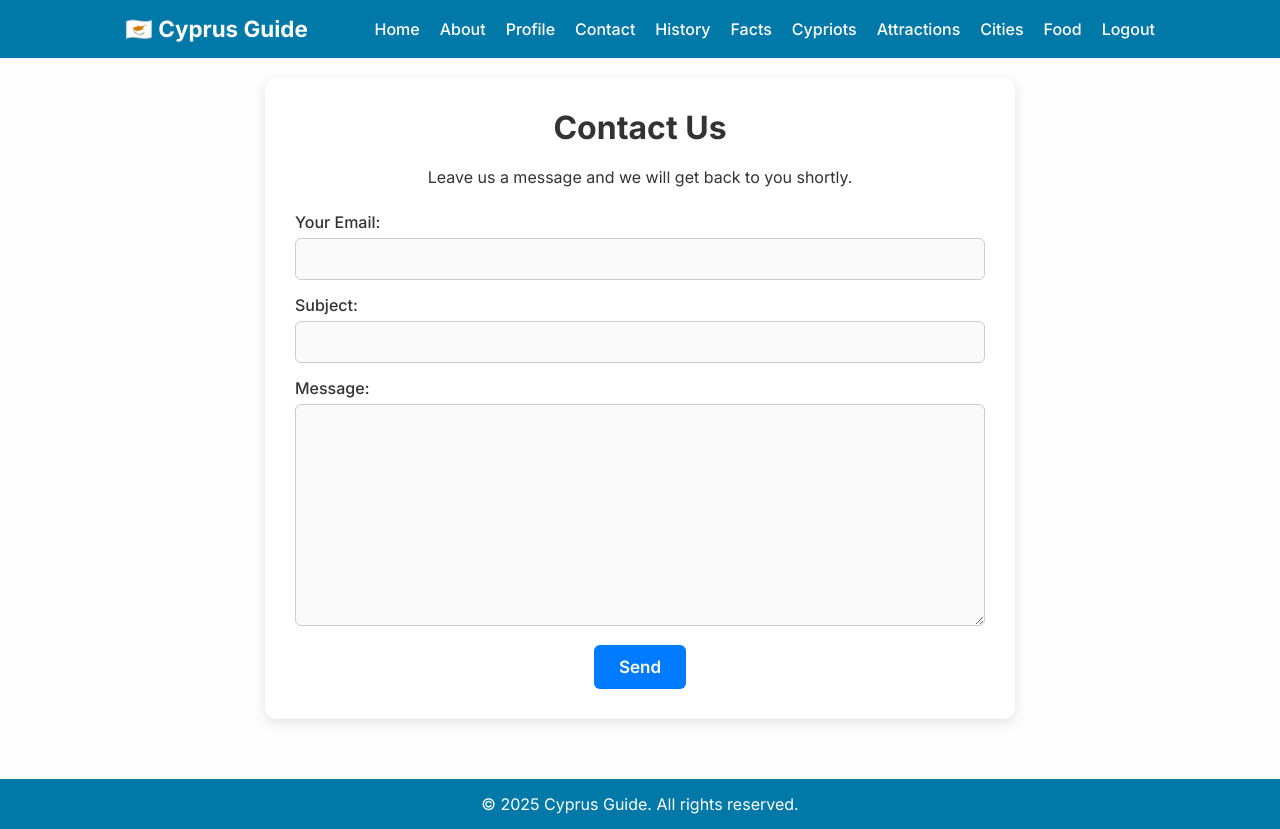
After one commit to KIRILL100-10/cyprus_site, a Django app: page /users/contact/ in a window 1280 px wide. The commit adds this page. Run offline with Django 5.2, Linux system fonts and the light colour scheme; the visitor is signed in with stand-in values (Sample User, id 1).

Commit message:
Created complete feedback system

```diff
--- a/cyprus_site/main/static/css/style.css
+++ b/cyprus_site/main/static/css/style.css
@@ -427,3 +427,7 @@ input:focus, select:focus, textarea:focus {
 .container p {
     margin-bottom: 15px;
 }
+
+.contact-form .form-group label {
+    text-align: left;
+}
--- a/cyprus_site/main/templates/base.html
+++ b/cyprus_site/main/templates/base.html
@@ -17,6 +17,7 @@
                 <li><a href="{% url "about" %}">About</a></li>
                 {% if user.is_authenticated %}
                 <li><a href="{% url "users:profile" %}">Profile</a></li>
+                <li><a href="{% url "users:contact" %}">Contact</a></li>
                 <li><a href="#">History</a></li>
                 <li><a href="#">Facts</a></li>
                 <li><a href="#">Cypriots</a></li>
--- a/cyprus_site/users/forms.py
+++ b/cyprus_site/users/forms.py
@@ -57,3 +57,9 @@ class UserPasswordResetForm(PasswordResetForm):
 class UserPasswordResetConfirmForm(SetPasswordForm):
     new_password1 = forms.CharField(label='New Password', widget=forms.PasswordInput(attrs={'class': 'form-control'}))
     new_password2 = forms.CharField(label='New Password confirmation', widget=forms.PasswordInput(attrs={'class': 'form-control'}))
+
+
+class FeedbackForm(forms.Form):
+    email = forms.EmailField(label='Your Email', widget=forms.EmailInput(attrs={'class': 'form-control'}), required=True)
+    subject = forms.CharField(label='Subject', widget=forms.TextInput(attrs={'class': 'form-control'}), max_length=150, required=True)
+    message = forms.CharField(label='Message', widget=forms.Textarea(attrs={'class': 'form-control'}), required=True)
--- /dev/null
+++ b/cyprus_site/users/templates/users/contact.html
@@ -0,0 +1,43 @@
+{% extends "base.html" %}
+{% load static %}
+
+{% block title %}Contact Us | Cyprus 🌞{% endblock %}
+
+{% block content %}
+<div class="center-wrapper">
+    <div class="center-card">
+        <h1>Contact Us</h1>
+        <p style="padding-bottom: 25px;">Leave us a message and we will get back to you shortly.</p>
+
+        <form method="post" class="contact-form">
+            {% csrf_token %}
+
+            <div class="form-group">
+                {{ form.email.label_tag }}
+                {{ form.email }}
+                {% if form.email.errors %}
+                    <div class="form-error">{{ form.email.errors }}</div>
+                {% endif %}
+            </div>
+
+            <div class="form-group">
+                {{ form.subject.label_tag }}
+                {{ form.subject }}
+                {% if form.subject.errors %}
+                    <div class="form-error">{{ form.subject.errors }}</div>
+                {% endif %}
+            </div>
+
+            <div class="form-group">
+                {{ form.message.label_tag }}
+                {{ form.message }}
+                {% if form.message.errors %}
+                    <div class="form-error">{{ form.message.errors }}</div>
+                {% endif %}
+            </div>
+
+            <button type="submit" class="btn btn-primary">Send</button>
+        </form>
+    </div>
+</div>
+{% endblock %}
--- a/cyprus_site/users/urls.py
+++ b/cyprus_site/users/urls.py
@@ -16,4 +16,6 @@ urlpatterns = [
     path('password/reset/done/', views.UserPasswordResetDoneView.as_view(), name='password_reset_done'),
     path('password/reset/<uidb64>/<token>/', views.UserPasswordResetConfirmView.as_view(), name='password_reset_confirm'),
     path('password/reset/complete/', views.UserPasswordResetCompleteView.as_view(), name='password_reset_complete'),
+    path('contact/', views.ContactView.as_view(), name='contact'),
+    path('contact/done/', views.ContactDoneView.as_view(), name='contact_done'),
 ]
--- a/cyprus_site/users/views.py
+++ b/cyprus_site/users/views.py
@@ -4,14 +4,18 @@ from django.contrib.auth.mixins import LoginRequiredMixin
 from django.contrib.auth.views import LoginView, PasswordChangeView, PasswordChangeDoneView, PasswordResetView, \
     PasswordResetDoneView, PasswordResetConfirmView, PasswordResetCompleteView
 from django.contrib.messages.views import SuccessMessageMixin
+from django.core.mail import send_mail
 from django.shortcuts import redirect
 from django.views import View
-from django.views.generic import CreateView, DetailView, UpdateView, DeleteView
+from django.views.generic import CreateView, DetailView, UpdateView, DeleteView, FormView, TemplateView
 from django.urls import reverse_lazy
 
 from .forms import RegisterForm, UserLoginForm, ProfileForm, UserPasswordChangeForm, UserPasswordResetForm, \
-    UserPasswordResetConfirmForm
+    UserPasswordResetConfirmForm, FeedbackForm
 from .mixins import ProfileMixin
+
+import os
+from dotenv import load_dotenv
 
 
 class RegisterView(SuccessMessageMixin, CreateView):
@@ -84,3 +88,23 @@ class UserPasswordResetConfirmView(SuccessMessageMixin, PasswordResetConfirmView
 
 class UserPasswordResetCompleteView(PasswordResetCompleteView):
     template_name = 'users/password_reset_complete.html'
+
+
+class ContactView(LoginRequiredMixin, SuccessMessageMixin, FormView):
+    form_class = FeedbackForm
+    template_name = 'users/contact.html'
+    success_message = 'Thank You for your feedback.'
+    success_url = reverse_lazy('users:contact_done')
+
+    def form_valid(self, form):
+        print(form.cleaned_data)
+        email = form.cleaned_data.get('email', 'No email')
+        subject = form.cleaned_data.get('subject', 'No subject')
+        message = form.cleaned_data.get('message', 'No message')
+
+        print(send_mail(subject=subject, message=message, from_email=email, recipient_list=[os.getenv('EMAIL_CONTACT')], fail_silently=False))
+        return super().form_valid(form)
+
+
+class ContactDoneView(LoginRequiredMixin, TemplateView):
+    template_name = 'users/contact_done.html'
```
Also changed, not shown: cyprus_site/users/templates/users/contact_done.html (added, +15 -0 lines).
